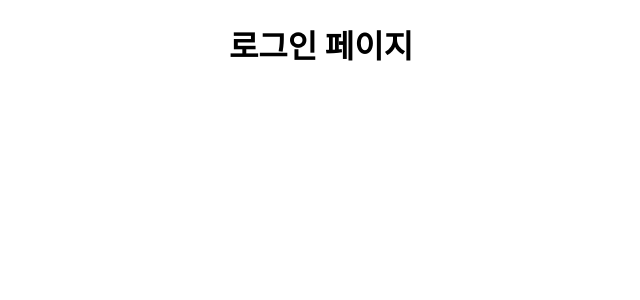
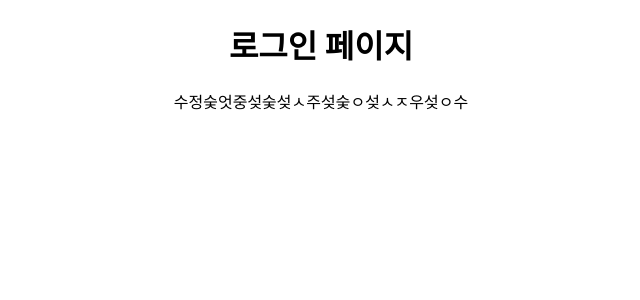
Before and after one commit to duwlsdl111/RealFinalGit, a React (Create React App) app: page /login in a window 1280 px wide. Before the commit this address had no page. Shown: the top 300 px of the page, without its empty margins (319-959 px from the left). Built offline with nearby package versions, Linux system fonts and the light colour scheme.

Commit message:
수정수정수정숮엇주
수정ㅅ주성줏저수

```diff
--- a/src/login/Login.js
+++ b/src/login/Login.js
@@ -1,5 +1,10 @@
 function Login() {
-    return <h1>로그인 페이지</h1>
+    return (
+        <>
+            <h1>로그인 페이지</h1>
+            <p>수정숮엇중섲숮섲ㅅ주섲숮ㅇ섲ㅅㅈ우섲ㅇ수</p>
+        </>
+    )
 }
 
 export default Login;
```
